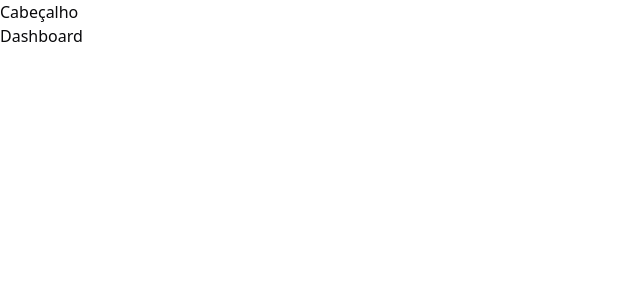
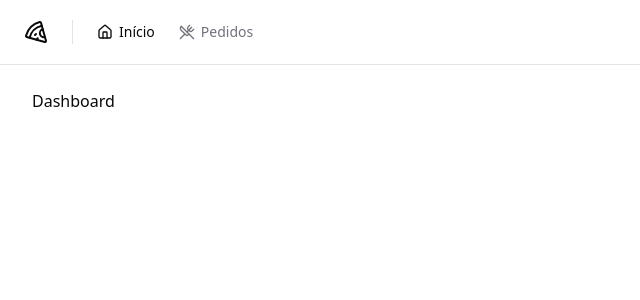
Before and after one commit to J-Breno/reactJs_rocketseat, a React (Vite) app in the folder projetos/pizzashop-web/: page / in a window 1280 px wide. Shown: the top 300 px of the page, without its empty margins (0-640 px from the left). Built offline with nearby package versions, Linux system fonts and the light colour scheme.

Commit message:
Layout do app com cabeçalho

```diff
--- a/projetos/pizzashop-web/package.json
+++ b/projetos/pizzashop-web/package.json
@@ -12,6 +12,7 @@
   "dependencies": {
     "@hookform/resolvers": "^5.2.0",
     "@radix-ui/react-label": "^2.1.7",
+    "@radix-ui/react-separator": "^1.1.7",
     "@radix-ui/react-slot": "^1.2.3",
     "@tailwindcss/vite": "^4.1.11",
     "class-variance-authority": "^0.7.1",
--- /dev/null
+++ b/projetos/pizzashop-web/src/components/Header.tsx
@@ -0,0 +1,26 @@
+import { Separator } from "./ui/separator";
+import { Home, Pizza, UtensilsCrossed } from "lucide-react";
+import { NavLink } from "./nav-link";
+
+export function Header() {
+    return (
+        <>
+        <div className="border-b">
+            <div className="flex h-16 items-center gap-6 px-6">
+                <Pizza className="h-6 2-6" />
+                <Separator orientation="vertical" className="h-6"/>
+                <nav className="flex items-center space-x-4 lg:space-x-6">
+                    <NavLink to={"/"}>
+                        <Home className="h-4 w-4" />
+                        Início
+                    </NavLink>
+                    <NavLink to={"/orders"}>
+                        <UtensilsCrossed className="h-4 w-4" />
+                        Pedidos
+                    </NavLink>
+                </nav>
+            </div>
+        </div>
+        </>
+    );
+}
--- /dev/null
+++ b/projetos/pizzashop-web/src/components/nav-link.tsx
@@ -0,0 +1,12 @@
+import {  Link, useLocation, type LinkProps } from "react-router-dom";
+
+export type NavLinkProps = LinkProps
+
+export function NavLink(props: NavLinkProps) {
+    const {pathname} = useLocation()
+    return (
+        <>
+            <Link data-current={pathname === props.to} className="flex items-center gap-1.5 text-sm font-medium text-muted-foreground hover:text-foreground data-[current=true]:text-foreground" {...props} />
+        </>
+    );
+}
--- /dev/null
+++ b/projetos/pizzashop-web/src/components/ui/separator.tsx
@@ -0,0 +1,26 @@
+import * as React from "react"
+import * as SeparatorPrimitive from "@radix-ui/react-separator"
+
+import { cn } from "@/lib/utils"
+
+function Separator({
+  className,
+  orientation = "horizontal",
+  decorative = true,
+  ...props
+}: React.ComponentProps<typeof SeparatorPrimitive.Root>) {
+  return (
+    <SeparatorPrimitive.Root
+      data-slot="separator"
+      decorative={decorative}
+      orientation={orientation}
+      className={cn(
+        "bg-border shrink-0 data-[orientation=horizontal]:h-px data-[orientation=horizontal]:w-full data-[orientation=vertical]:h-6 data-[orientation=vertical]:w-px",
+        className
+      )}
+      {...props}
+    />
+  )
+}
+
+export { Separator }
--- a/projetos/pizzashop-web/src/pages/_layouts/app.tsx
+++ b/projetos/pizzashop-web/src/pages/_layouts/app.tsx
@@ -1,10 +1,11 @@
+import { Header } from "@/components/Header";
 import { Outlet } from "react-router-dom";
 
 export function AppLayout() {
     return(
-        <div>
-            <h1>Cabeçalho</h1>
-            <div>
+        <div className="flex min-h-screen flex-col antialiased">
+            <Header />
+            <div className="flex flex-1 flex-col gap-4 p-8 pt-6">
                 <Outlet />
             </div>
         </div>
--- a/projetos/pizzashop-web/src/pages/_layouts/auth.tsx
+++ b/projetos/pizzashop-web/src/pages/_layouts/auth.tsx
@@ -3,7 +3,7 @@
 
 export function AuthLayout() {
     return(
-        <div className="min-h-screen grid grid-cols-2">
+        <div className="min-h-screen grid grid-cols-2 antialiased">
             <div className="h-full border-r border-foreground/5 bg-muted p-10 text-muted-foreground flex flex-col justify-between">
                 <div className="flex items-center gap-3 text-lg text-foreground">
                     <Pizza className="h-5 w-5"/>
```
Also changed, not shown: 1 other file (tests, documents, lock files or other folders).
